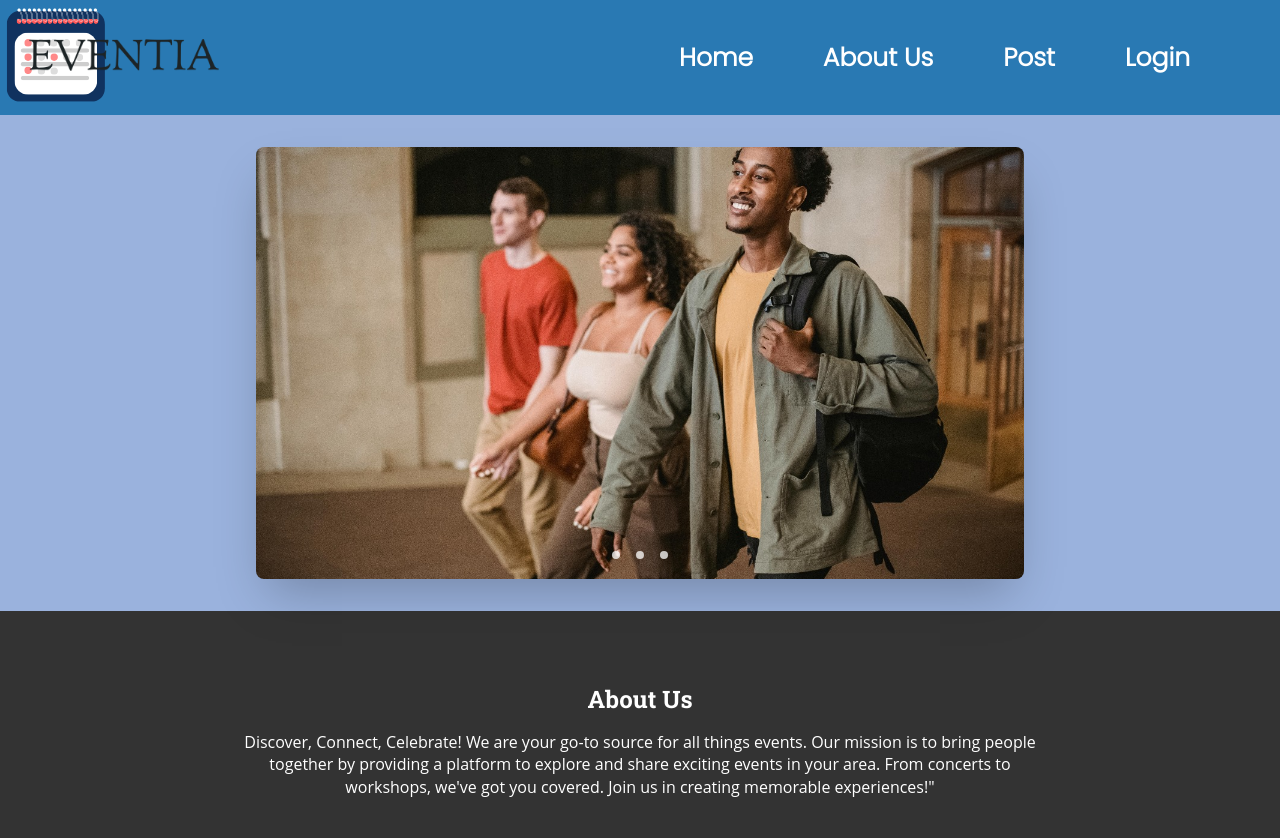
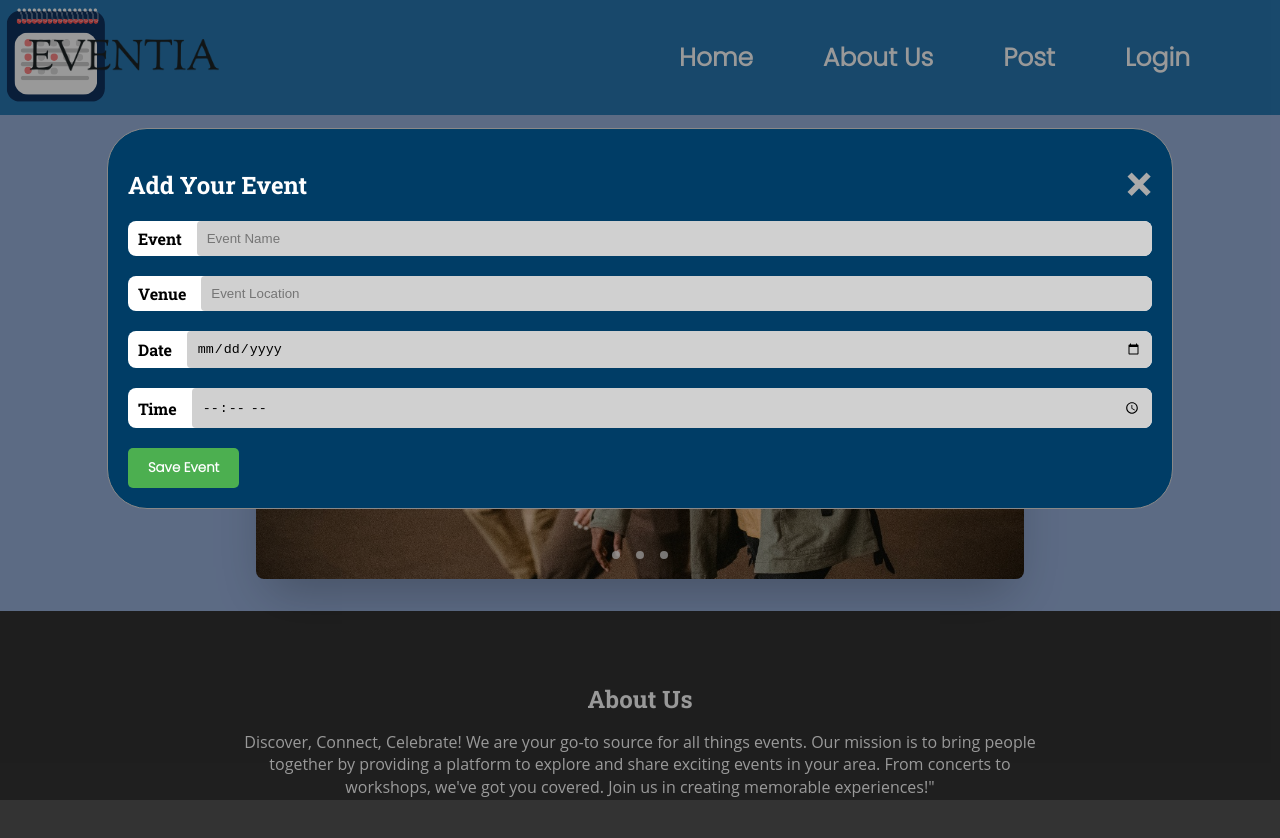
Before and after one commit to adar-k-d/noobie_StackUp, a plain HTML site: page index.html in a window 1280 px wide. Both pictures are taken after a click on the link "Post". Drawn offline with Linux system fonts and the light colour scheme.

Commit message:
event-popup

```diff
--- a/css/styles.css
+++ b/css/styles.css
@@ -295,3 +295,81 @@ footer{
     padding-top: 25px;
     font-family: 'Open Sans', sans-serif;
 }
+
+/* Modal styles */
+.modal {
+    display: none;
+    position: fixed;
+    z-index: 1;
+    left: 0;
+    top: 0;
+    width: 100%;
+    height: 100%;
+    overflow: auto;
+    background-color: rgba(0, 0, 0, 0.4);
+
+  }
+
+  .modal-content {
+    background-color: #003d66;
+    margin: 10% auto;
+    padding: 20px;
+    border: 1px solid #888;
+    width: 80%;
+    color:#fff;
+    font-family: 'Roboto Slab', serif;
+    border-radius: 40px;
+  }
+
+
+  .close {
+    color: #aaa;
+    float: right;
+    font-size: 50px;
+    font-weight: bold;
+  }
+
+  .close:hover,
+  .close:focus {
+    color: #3c00a0;
+    text-decoration: none;
+    cursor: pointer;
+
+  }
+
+  /* Additional styles for the form inputs and submit button */
+  .input-field {
+    margin-bottom: 20px;
+    background-color: #fff;
+    color: #000000;
+    border-radius: 8px;
+  }
+ .input-field label{
+    margin-left: 10px;
+ }
+
+  input[type="text"],
+  input[type="date"],
+  input[type="time"] {
+    width: 100%;
+    padding: 10px;
+   background-color: #D0D0D0;
+    border-radius: 4px;
+    margin-left: 15px;
+  }
+
+  button[type="submit"] {
+    background-color: #4CAF50;
+    color: white;
+    padding: 10px 20px;
+    border: none;
+    border-radius: 4px;
+    cursor: pointer;
+    border-radius: 5px;
+    font-family:'Poppins', sans-serif;
+    font-weight: bold;
+  }
+
+  button[type="submit"]:hover {
+    background-color: #45a049;
+  }
--- a/index.html
+++ b/index.html
@@ -102,6 +102,36 @@
 
     </div>
 </section>
+<!-------------EVENT CREATION----------------->
+<div id="eventModal" class="modal">
+    <div class="modal-content">
+      <span class="close">&times;</span>
+      <h2>Add Your Event</h2>
+      <form id="eventForm">
+        <div class="input-field">
+          <label for="eventName">Event</label>
+          <input id="eventName" type="text" placeholder="Event Name">
+        </div>
+        <div class="input-field">
+          <label for="eventLocation">Venue</label>
+          <input id="eventLocation" type="text" placeholder="Event Location">
+        </div>
+        <div class="input-field">
+          <label for="eventDate">Date</label>
+          <input id="eventDate" type="date">
+        </div>
+        <div class="input-field">
+          <label for="eventTime">Time</label>
+          <input id="eventTime" type="time">
+        </div>
+        <button type="submit">Save Event</button>
+      </form>
+    </div>
+  </div>
+
+
+
+<!-------------FOOTER--------------->
 <footer>
     <div class="container">
             <div class="about-us" id="about-us">
--- a/js/script.js
+++ b/js/script.js
@@ -138,12 +138,13 @@ const firebaseApp = firebase.initializeApp({
     messagingSenderId: "430577851020",
     appId: "1:430577851020:web:d808d1f5b2309106a4f9a9"
 });
+//authentication
 const db = firebaseApp.firestore();
 const auth = firebaseApp.auth();
 const signUp = () => {
     const email = document.getElementById("email").value;
     const password = document.getElementById("password").value;
-    // console.log(email,password)
+
     //firecode
     firebase.auth().createUserWithEmailAndPassword(email, password)
   .then((result) => {
@@ -209,3 +210,24 @@ function postmessage() {
     window.alert("Functionality not implemented ;) ");
     }
 }
+
+// Add an event listener to the 'POST' button
+document.querySelector('a[title="Click here to post your own events"]').addEventListener('click', function(event) {
+    event.preventDefault(); // Prevent the default behavior of the link
+    openModal(); // Call the function to open the event creation form
+  });
+
+  // Function to open the event creation form
+  function openModal() {
+    var modal = document.getElementById('eventModal');
+    modal.style.display = 'block';
+  }
+
+  // Function to close the modal
+  function closeModal() {
+    var modal = document.getElementById('eventModal');
+    modal.style.display = 'none';
+  }
+
+  // Add event listener to the close button
+  document.querySelector('.close').addEventListener('click', closeModal);
```
